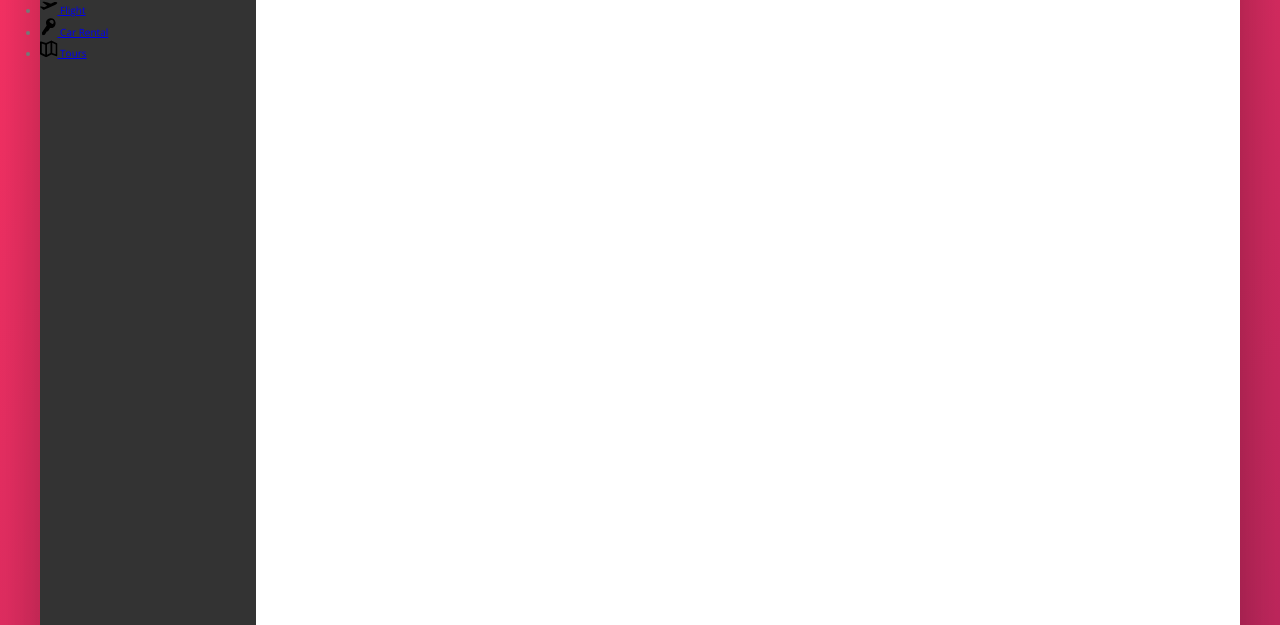
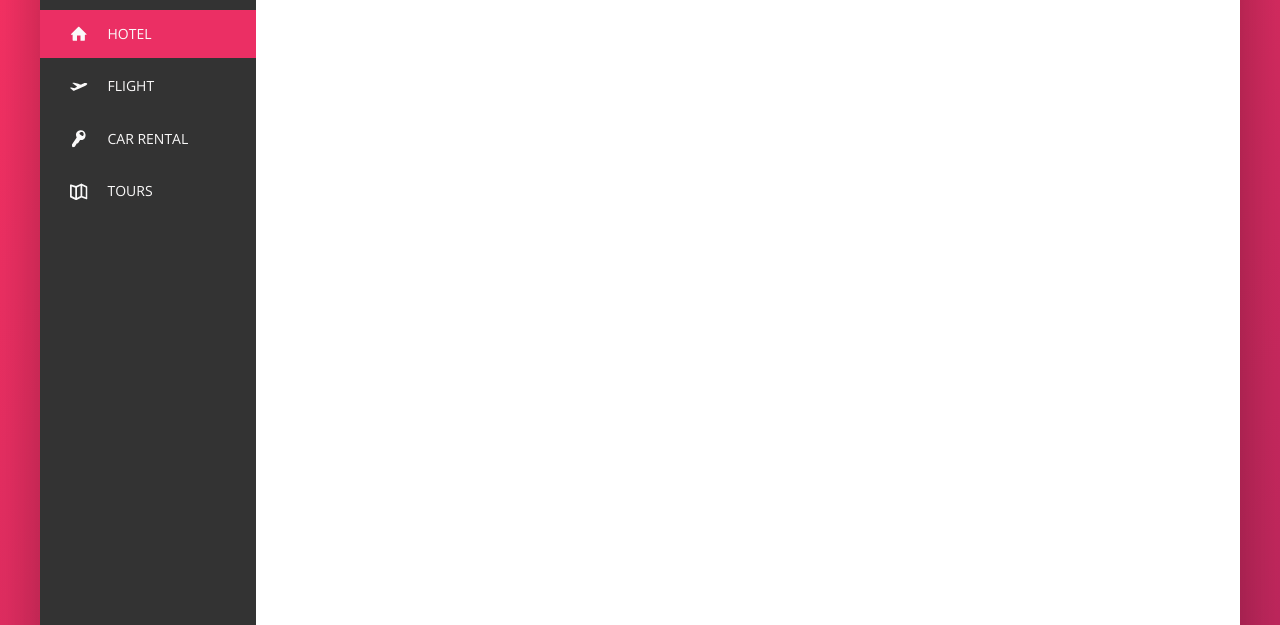
Before and after one commit to lwerner27/flexbox-scss-sample, a website: page index.html in a window 1280 px wide. Shown: the part 175-800 px from the top of the page. Drawn offline with nearby package versions, Linux system fonts and the light colour scheme.

Commit message:
Styled and animated the sidebar.

```diff
--- a/index.html
+++ b/index.html
@@ -45,7 +45,7 @@
         <div class="content">
             <nav class="sidebar">
                 <ul class="side-nav">
-                    <li class="side-nav__item">
+                    <li class="side-nav__item side-nav__item--active">
                         <a href="#" class="side-nav__link">
                             <svg class="side-nav__icon">
                                 <use xlink:href="/resources/img/sprite.svg#icon-home"></use>
--- a/resources/scss/_components.scss
+++ b/resources/scss/_components.scss
@@ -114,15 +114,58 @@
 }
 
 .side-nav {
+    font-size: 1.4rem;
+    list-style: none;
+    margin-top: 3.5rem;
+
     &__item {
+        position: relative;
+        &:not(:last-child) {
+            margin-bottom: 0.5rem;
+        }
     }
 
-    &__link {
+    &__item:before {
+        content: "";
+        position: absolute;
+        top: 0;
+        left: 0;
+        height: 100%;
+        width: 3px;
+        background-color: var(--color-primary);
+        transform: scaleY(0);
+        transition: transform 0.2s, width 0.4s cubic-bezier(1, 0, 0, 1),
+            background-color 0.1s;
+    }
+
+    &__item:hover::before,
+    &__item--active::before {
+        transform: scaleY(1);
+        width: 100%;
+    }
+
+    &__item:active::before {
+        background-color: var(--color-primary-light);
+    }
+
+    &__link:link,
+    &__link:visited {
+        color: var(--grey-light-1);
+        text-decoration: none;
+        text-transform: uppercase;
+        display: block;
+        padding: 1.5rem 3rem;
+        display: flex;
+        align-items: center;
+        position: relative;
+        z-index: 10;
     }
 
     &__icon {
         width: 1.75rem;
         height: 1.75rem;
+        margin-right: 2rem;
+        fill: currentColor;
     }
 }
 
```
Also changed, not shown: resources/css/main.css.
